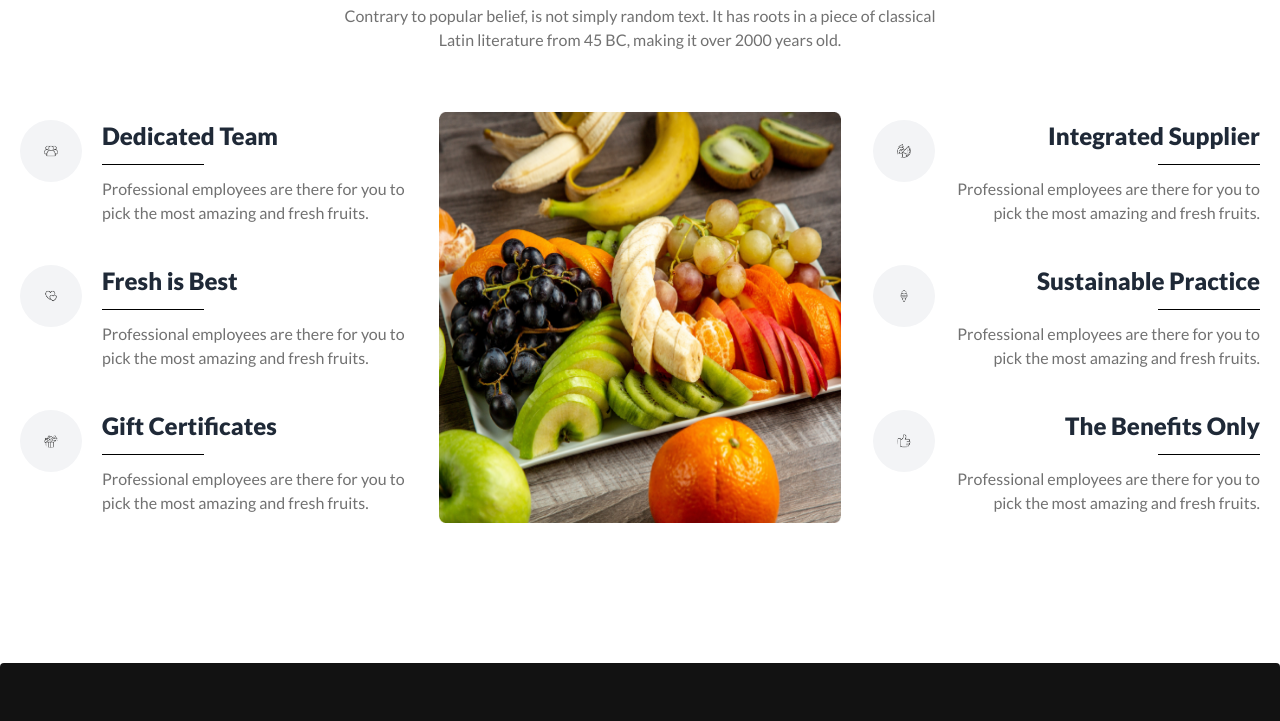
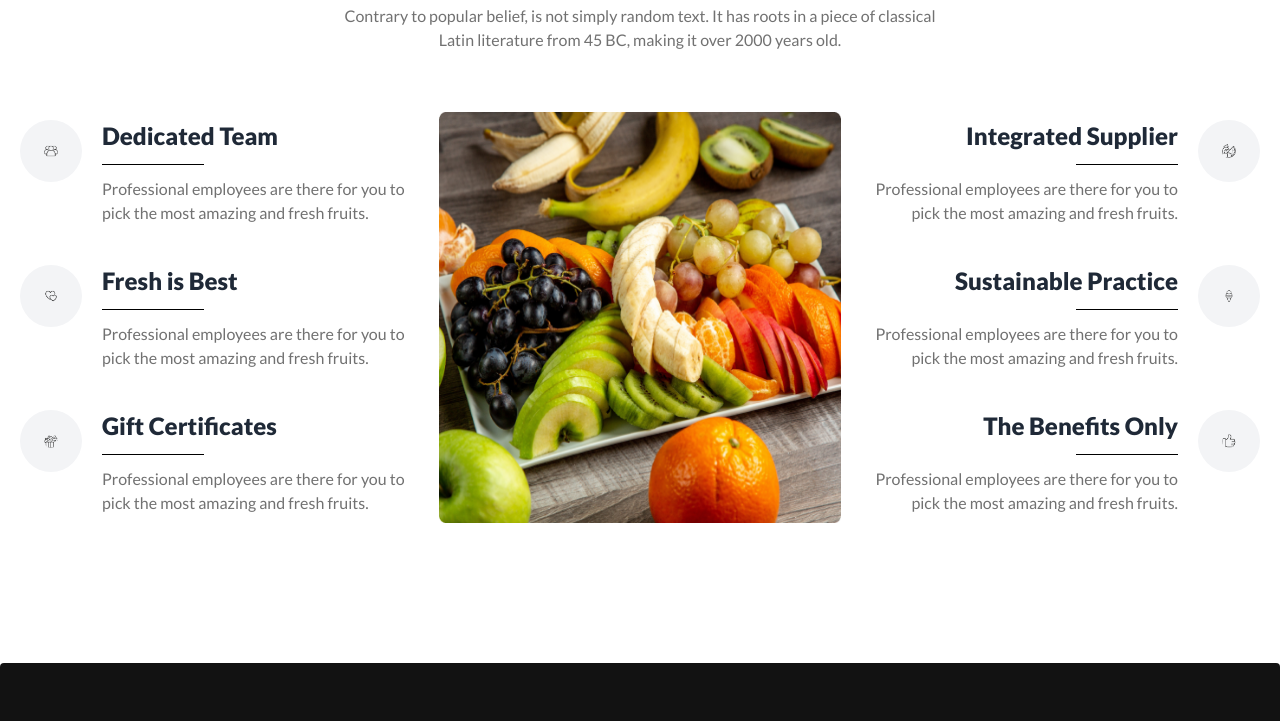
Before and after one commit to mramitkb/Fruit-Burst-with-Tailwind, a plain HTML site: page index.html in a window 1280 px wide. Shown: the part 3180-3901 px from the top of the page. Drawn offline with nearby package versions, Linux system fonts and the light colour scheme.

```diff
--- a/index.html
+++ b/index.html
@@ -581,7 +581,7 @@
         <!-- third one -->
         <div class="space-y-10 p-5 md:text-right order-3 md:order-3">
           <!-- one -->
-          <div class="flex gap-5">
+          <div class="flex gap-5 md:flex-row-reverse">
             <div>
               <img class="bg-gray-100 p-6 rounded-full" src="./images/fruit 1.png" alt="">
             </div>
@@ -594,7 +594,7 @@
             </div>
           </div>
           <!-- two -->
-          <div class="flex gap-5">
+          <div class="flex gap-5 md:flex-row-reverse">
             <div>
               <img class="bg-gray-100 p-6 rounded-full" src="./images/ice-cream 1.png" alt="">
             </div>
@@ -607,7 +607,7 @@
             </div>
           </div>
           <!-- three -->
-          <div class="flex gap-5">
+          <div class="flex gap-5 md:flex-row-reverse">
             <div>
               <img class="bg-gray-100 p-6 rounded-full " src="./images/like 1.png" alt="">
             </div>
```
